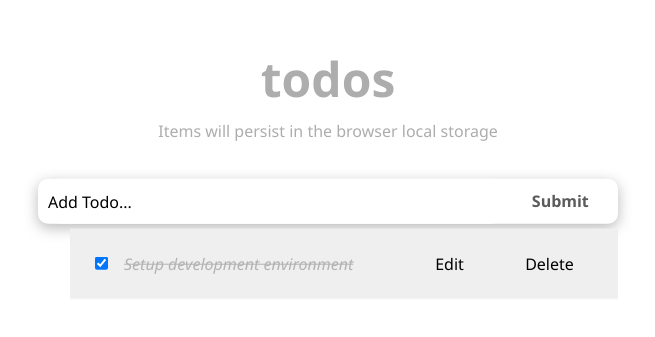
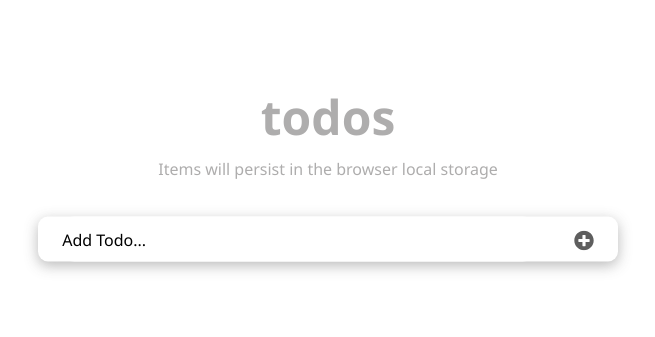
Before and after one commit to rachaouldbabaali/todo-react-app, a React (Create React App) app: page / in a window 1280 px wide. Shown: the part 225-562 px from the top of the page, without its empty margins (312-967 px from the left). Built offline with nearby package versions, Linux system fonts and the light colour scheme.

Commit message:
Add local storage

```diff
--- a/package.json
+++ b/package.json
@@ -9,6 +9,7 @@
     "bootstrap": "^5.3.0",
     "react": "^18.2.0",
     "react-dom": "^18.2.0",
+    "react-icons": "^4.9.0",
     "react-scripts": "5.0.1",
     "sass": "^1.62.1",
     "uuid": "^9.0.0",
--- a/src/components/InputToDo.jsx
+++ b/src/components/InputToDo.jsx
@@ -1,4 +1,6 @@
 import { useState } from "react";
+import { FaPlusCircle } from "react-icons/fa";
+
 const InputTodo = ({ addTodoItem }) => {
   const [title, setTitle] = useState("");
   const [message, setMessage] = useState("");
@@ -27,7 +29,15 @@
           onChange={handleChange}
           className="input-text"
         />
-        <button className="input-submit">Submit</button>
+        <button className="input-submit">
+          <FaPlusCircle
+            style={{
+              color: "#5e5e5e",
+              fontSize: "20px",
+              marginTop: "2px",
+            }}
+          />
+        </button>
       </form>
       <span className="submit-warning">{message}</span>
     </div>
--- a/src/components/ToDoLogic.jsx
+++ b/src/components/ToDoLogic.jsx
@@ -1,16 +1,18 @@
 import InputTodo from "./InputToDo";
 import TodosList from "./TodoList";
-import { useState } from "react";
+import { useState, useEffect} from "react";
 import { v4 as uuidv4 } from "uuid";
 
 const TodosLogic = () => {
-  const [todos, setTodos] = useState([
-    {
-      id: uuidv4(),
-      title: "Setup development environment",
-      completed: true,
-    },
-  ]);
+
+  const [todos, setTodos] = useState(getInitialTodos());
+
+  function getInitialTodos() {
+    // getting stored items
+    const temp = localStorage.getItem('todos');
+    const savedTodos = JSON.parse(temp);
+    return savedTodos || [];
+  }
   const handleChange = (id) => {
     setTodos((prevTodos) => {
       return prevTodos.map((todo) => {
@@ -50,6 +52,10 @@
       })
     );
   };
+  useEffect(() => {
+    const temp = JSON.stringify(todos);
+    localStorage.setItem('todos', temp);
+  }, [todos]);
   return (
     <div>
       <InputTodo addTodoItem={addTodoItem} />
--- a/src/components/TodoItem.jsx
+++ b/src/components/TodoItem.jsx
@@ -1,5 +1,7 @@
 import styles from "../styles/TodoItem.module.css";
 import { useState } from "react";
+import { FaTrash } from "react-icons/fa";
+import { AiFillEdit } from "react-icons/ai";
 
 const TodoItem = ({ itemProp, handleChange, delTodo, setUpdate }) => {
   const [editing, setEditing] = useState(false);
@@ -20,7 +22,7 @@
     editMode.display = "none";
   }
   const handleUpdatedDone = (event) => {
-    if (event.key === 'Enter') {
+    if (event.key === "Enter") {
       setEditing(false);
     }
   };
@@ -32,8 +34,12 @@
           checked={itemProp.completed}
           onChange={() => handleChange(itemProp.id)}
         />
-        <button onClick={handleEditing}>Edit</button>
-        <button onClick={() => delTodo(itemProp.id)}>Delete</button>
+        <button onClick={handleEditing}>
+          <AiFillEdit style={{ color: "#5e5e5e", fontSize: "16px" }} />
+        </button>
+        <button onClick={() => delTodo(itemProp.id)}>
+          <FaTrash style={{ color: "#5e5e5e", fontSize: "16px" }} />
+        </button>
         <span style={itemProp.completed ? completedStyle : null}>
           {itemProp.title}
         </span>
--- a/src/styles/TodoItem.module.css
+++ b/src/styles/TodoItem.module.css
@@ -30,3 +30,9 @@
     border: 1px solid #dfdfdf;
     outline: none;
   }
+ul {
+  padding: 0;
+}
+button {
+  padding: 0.6rem 0rem;
+}
```
Also changed, not shown: 1 other file (tests, documents, lock files or other folders).
